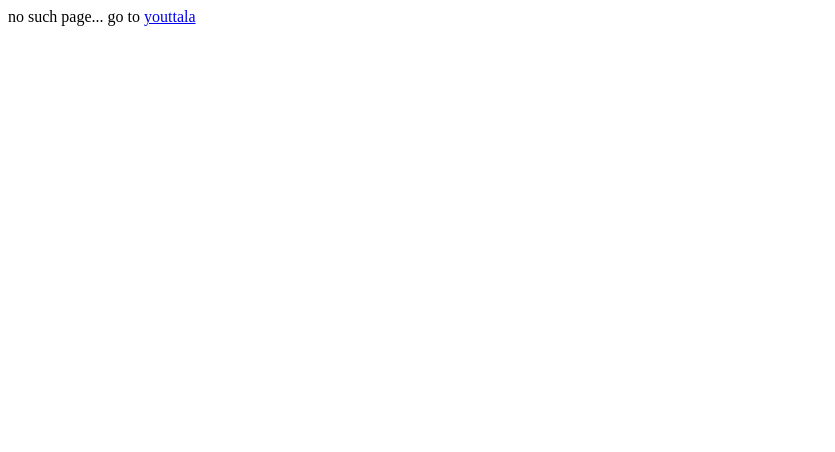
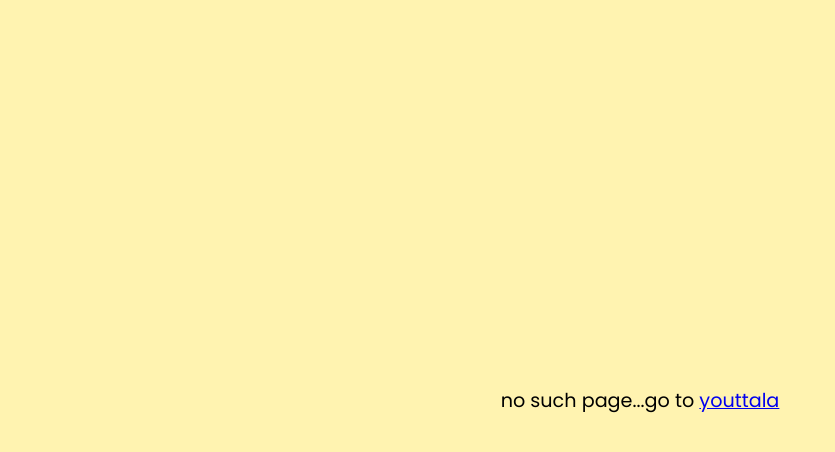
Before and after one commit to denyilm/youttala-backend, a website: page build/no.html in a window 1280 px wide. Shown: the whole page, without its empty margins (0-835 px from the left). Drawn offline with Linux system fonts and the light colour scheme.

Commit message:
deneme 5
deneme 5

```diff
--- a/build/no.html
+++ b/build/no.html
@@ -1,6 +1,20 @@
 <html>
 <head>
     <style type="text/css">
+    @import url('https://fonts.googleapis.com/css2?family=Roboto:wght@100;300;400;500;700&display=swap');
+@import url('https://fonts.googleapis.com/css2?family=Poppins:wght@100;300;400;500;700&display=swap');
+
+
+body {
+  margin: 0;
+  padding: 0;
+  font-family: 'Poppins', sans-serif;
+  -webkit-font-smoothing: antialiased;
+  -moz-osx-font-smoothing: grayscale;
+  font-size: 1.2rem;
+  height: 100%;
+  min-width: 100%;
+}
     .no-such {
         background-color: #FFF3B0;
         height: 100vh;
@@ -11,7 +25,7 @@
     </style>
 </head>
 <body>
-    <div className="no-such">
+    <div class="no-such">
         <span>no such page...</span>
         <span> go to <a href="https://www.youttala.com/">youttala</a></span>
     </div>
```
